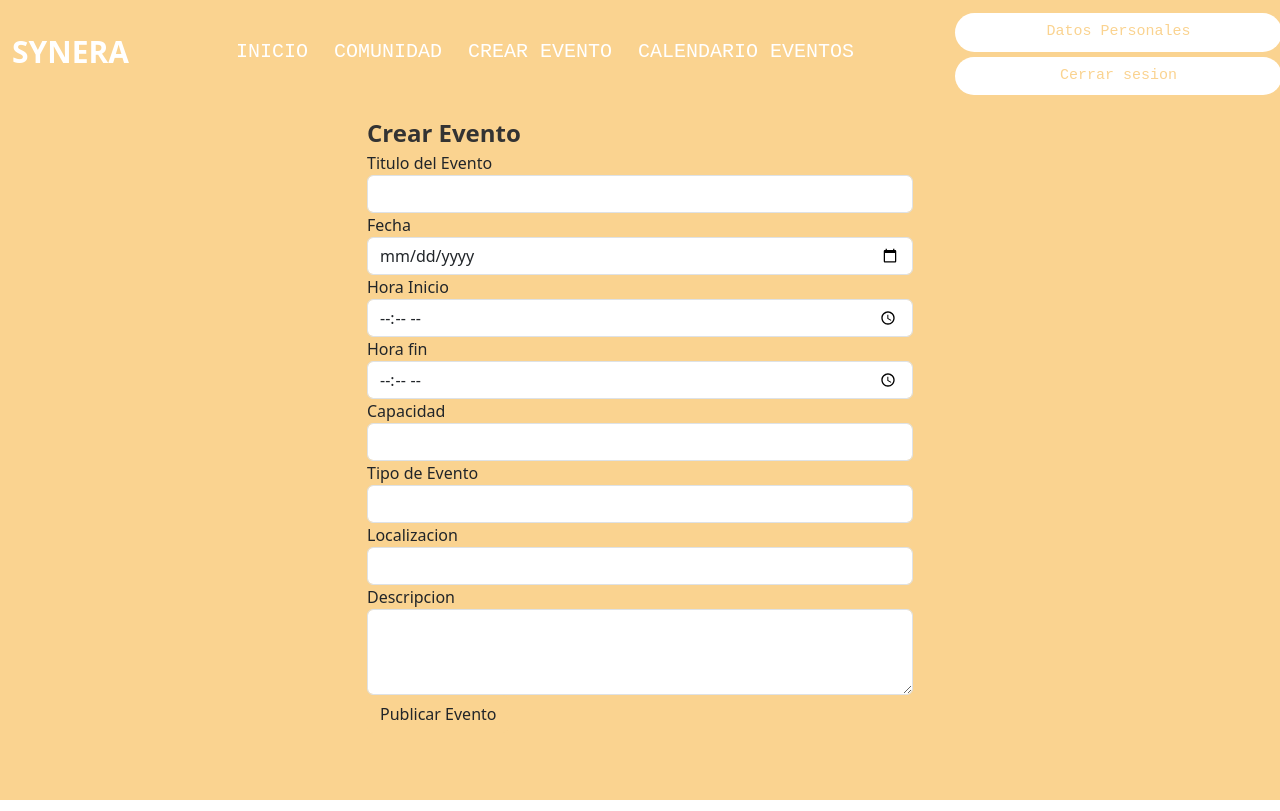
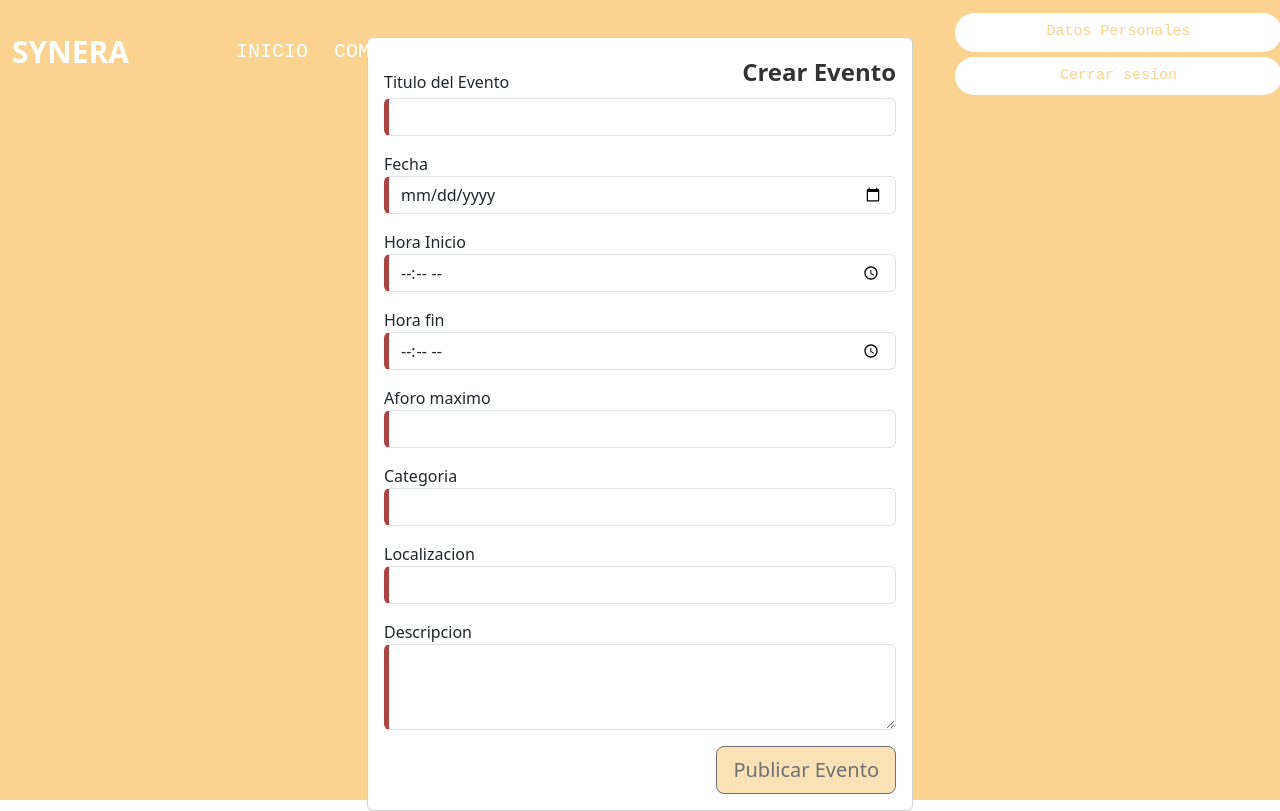
Before and after one commit to LorenaPonsico/Angular_Events_Personal_Project, an Angular app in the folder client/: page /crear-evento in a window 1280 px wide. Built offline with nearby package versions, Linux system fonts and the light colour scheme; sample sign-in values are in the browser's storage.

Commit message:
eventForm eventCreate component

```diff
--- a/client/src/app/app.module.ts
+++ b/client/src/app/app.module.ts
@@ -2,10 +2,11 @@ import { NgModule } from '@angular/core';
 import { BrowserModule } from '@angular/platform-browser';
 import { ReactiveFormsModule } from '@angular/forms';
 import { HttpClientModule,  } from '@angular/common/http';
+import { AppRoutingModule } from './app-routing.module';
 
 // import { JwtInterceptor, ErrorInterceptor } from './helpers';
 
-import { AppRoutingModule } from './app-routing.module';
+// Componentes
 import { AppComponent } from './app.component';
 import { LoginComponent } from './components/auth/login/login.component';
 import { RegisterComponent } from './components/auth/register/register.component';
--- a/client/src/app/components/user/event-create/event-create.component.css
+++ b/client/src/app/components/user/event-create/event-create.component.css
@@ -16,3 +16,7 @@
   .btn{
     background-color: #fad390;
   }
+
+  .text-danger{
+    text-align: start;
+  }
--- a/client/src/app/components/user/event-create/event-create.component.html
+++ b/client/src/app/components/user/event-create/event-create.component.html
@@ -2,34 +2,60 @@
   <div class="container mt-5">
     <div class="row">
       <div class="col-lg-6 offset-lg-3">
+        <div class="card">
 
-    <span class="title">Crear Evento</span>
-    <form>
-    <div class="form-group">
-      <label for="exampleFormControlInput1">Titulo del Evento</label>
-      <input type="email" class="form-control" id="exampleFormControlInput1" placeholder="">
+          <div class="card-body">
+            <span class="title float-end mb-2">Crear Evento</span>
+
+            <form class="mt-3" [formGroup]="eventForm" (ngSubmit)="createEvent()">
+              <div class="mb-3">
+                <label>Titulo del Evento</label>
+                <input type="text" formControlName="title" class="form-control" placeholder="">
+                <div class="text-danger"
+                  *ngIf="eventForm.get('title')?.hasError('required') && eventForm.get('title')?.touched">
+                  <span>El titulo es <strong>obligatorio</strong></span>
                 </div>
-    <div class="form-group">
-        <label for="exampleFormControlInput1">Fecha</label>
-        <input type="date" class="form-control" id="exampleFormControlInput1" placeholder="name@example.com">
-      </div>
-      <div class="form-group">
-        <label for="exampleFormControlInput1">Hora Inicio</label>
-        <input type="time" class="form-control" id="exampleFormControlInput1">
-      </div>
-      <div class="form-group">
-        <label for="exampleFormControlInput1">Hora fin</label>
-        <input type="time" class="form-control" id="exampleFormControlInput1">
               </div>
 
-      <div class="form-group">
-        <label for="exampleFormControlInput1">Capacidad</label>
-        <input type="number" class="form-control" id="exampleFormControlInput1" placeholder="">
+              <div class="mb-3">
+                <label>Fecha </label>
+                <input type="date" formControlName="date" class="form-control" placeholder="name@example.com">
+                <div class="text-danger"
+                  *ngIf="eventForm.get('date')?.hasError('required') && eventForm.get('date')?.touched">
+                  <span>La fecha del evento es <strong>obligatoria</strong></span>
+                </div>
               </div>
 
-      <div class="form-group">
-        <label for="exampleFormControlSelect1">Tipo de Evento</label>
-      <select class="form-control" id="exampleFormControlSelect1">
+              <div class="mb-3">
+                <label>Hora Inicio</label>
+                <input type="time" formControlName="startTime" class="form-control">
+                <div class="text-danger"
+                *ngIf="eventForm.get('date')?.hasError('required') && eventForm.get('date')?.touched">
+                <span>La hora de inicio es <strong>obligatoria</strong></span>
+              </div>
+              </div>
+
+              <div class="mb-3">
+                <label>Hora fin</label>
+                <input type="time" formControlName="endTime" class="form-control">
+                <div class="text-danger"
+                *ngIf="eventForm.get('endTime')?.hasError('required') && eventForm.get('endTime')?.touched">
+                <span>La hora de fin es <strong>obligatoria</strong></span>
+              </div>
+              </div>
+
+              <div class="mb-3">
+                <label>Aforo maximo</label>
+                <input type="number" formControlName="capacity" class="form-control" placeholder="">
+                <div class="text-danger"
+                *ngIf="eventForm.get('capacity')?.hasError('required') && eventForm.get('capacity')?.touched">
+                <span>El aforo maximo es <strong>obligatoria</strong></span>
+              </div>
+              </div>
+
+              <div class="mb-3">
+                <label>Categoria</label>
+                <select formControlName="type" class="form-control" >
                   <option></option>
                   <option>Artes escenicas y visuales</option>
                   <option>Cultura</option>
@@ -38,17 +64,35 @@
                   <option>Infantil</option>
                   <option>Salud y Bienestar</option>
                 </select>
+                <div class="text-danger"
+                *ngIf="eventForm.get('type')?.hasError('required') && eventForm.get('type')?.touched">
+                <span>La clasificación del evento es <strong>obligatorio</strong></span>
               </div>
-    <div class="form-group">
-        <label for="exampleFormControlInput1">Localizacion</label>
-        <input type="text" class="form-control" id="exampleFormControlInput1" placeholder="">
               </div>
-      <div class="form-group">
-        <label for="exampleFormControlInput1">Descripcion</label>
-        <textarea class="form-control" id="exampleFormControlTextarea1" rows="3"></textarea>
+
+              <div class="mb-3">
+                <label>Localizacion</label>
+                <input type="text" formControlName="location" class="form-control" placeholder="">
+                <div class="text-danger"
+                *ngIf="eventForm.get('location')?.hasError('required') && eventForm.get('location')?.touched">
+                <span>La localizacion es <strong>obligatoria</strong></span>
               </div>
-      <button class="btn">Publicar Evento</button>
+              </div>
+
+              <div class="mb-3">
+                <label>Descripcion</label>
+                <textarea formControlName="description" class="form-control" rows="3"></textarea>
+                <div class="text-danger"
+                *ngIf="eventForm.get('description')?.hasError('required') && eventForm.get('description')?.touched">
+                <span>La descripción es <strong>obligatoria</strong></span>
+              </div>
+              </div>
+
+              <button type="submit" [disabled]="eventForm.invalid" class="btn btn-lg float-end">Publicar Evento</button>
+
             </form>
+          </div>
+        </div>
       </div>
     </div>
   </div>
--- a/client/src/app/components/user/event-create/event-create.component.ts
+++ b/client/src/app/components/user/event-create/event-create.component.ts
@@ -1,4 +1,5 @@
 import { Component } from '@angular/core';
+import { FormBuilder, FormGroup, Validators } from '@angular/forms';
 
 @Component({
   selector: 'app-event-create',
@@ -6,5 +7,28 @@ import { Component } from '@angular/core';
   styleUrls: ['./event-create.component.css']
 })
 export class EventCreateComponent {
+  eventForm: FormGroup
 
+  constructor( private fb: FormBuilder) {
+    this.eventForm = this.fb.group({
+      title: ['', Validators.required],
+      date: ['', Validators.required],
+      startTime: ['', Validators.required],
+      endTime: ['', Validators.required],
+      capacity: ['', Validators.required],
+      type: ['', Validators.required],
+      location: ['', Validators.required],
+      description: ['', Validators.required],
+
+
+
+
+
+    })
+  }
+
+
+  createEvent(){
+    console.log(this.eventForm)
+  }
 }
```
Also changed, not shown: 1 other file (tests, documents, lock files or other folders). Lines whose indentation alone changed are shown as unchanged.
